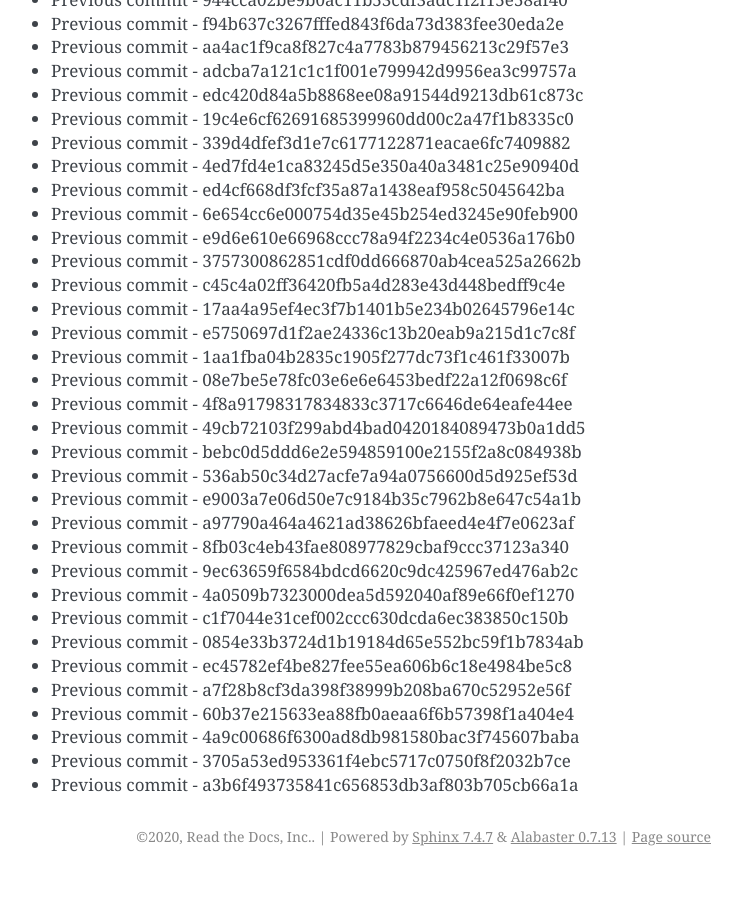
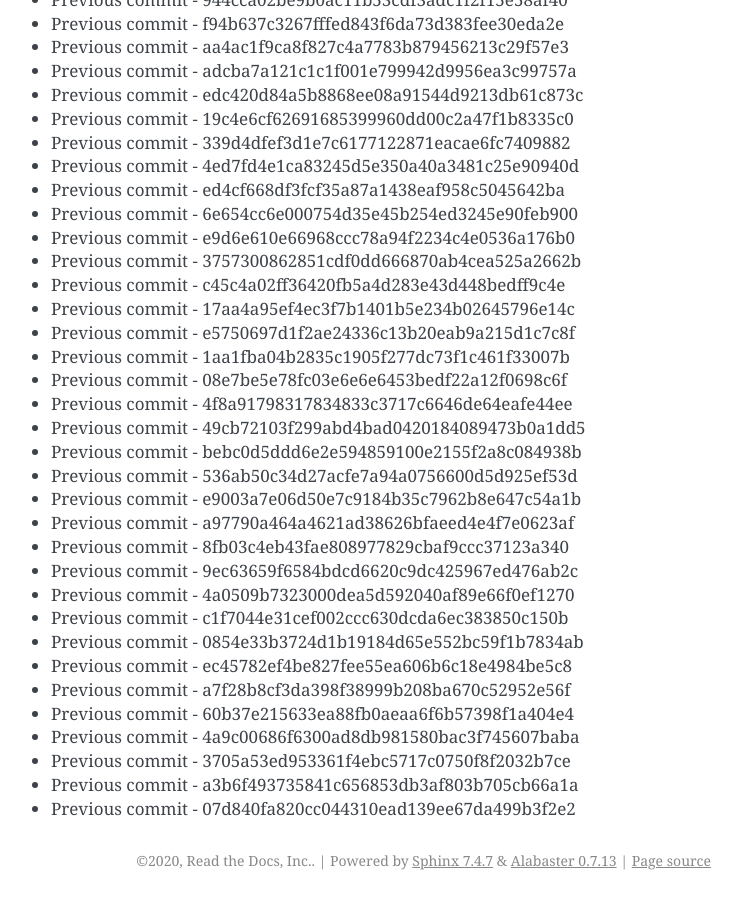
Before and after one commit to readthedocs/rtd-git-stresstest, a Sphinx documentation site: the page built from docs/updates.rst, in a window 1280 px wide and 900 px high, scrolled down 93654 px. Shown: the whole window, without its empty margins (399-1141 px from the left). Built offline with Sphinx 7.4.7, drawn with Linux system fonts in a browser that asks for light colours; before the commit the page ends 94530 px from its top, so only the background shows below that.

Commit message:
Generating commit from previous: 07d840fa820cc044310ead139ee67da499b3f2e2

```diff
--- a/docs/updates.rst
+++ b/docs/updates.rst
@@ -3967,3 +3967,4 @@ It can be tested for any performance characteristics.
 * Previous commit - 4a9c00686f6300ad8db981580bac3f745607baba
 * Previous commit - 3705a53ed953361f4ebc5717c0750f8f2032b7ce
 * Previous commit - a3b6f493735841c656853db3af803b705cb66a1a
+* Previous commit - 07d840fa820cc044310ead139ee67da499b3f2e2
```
